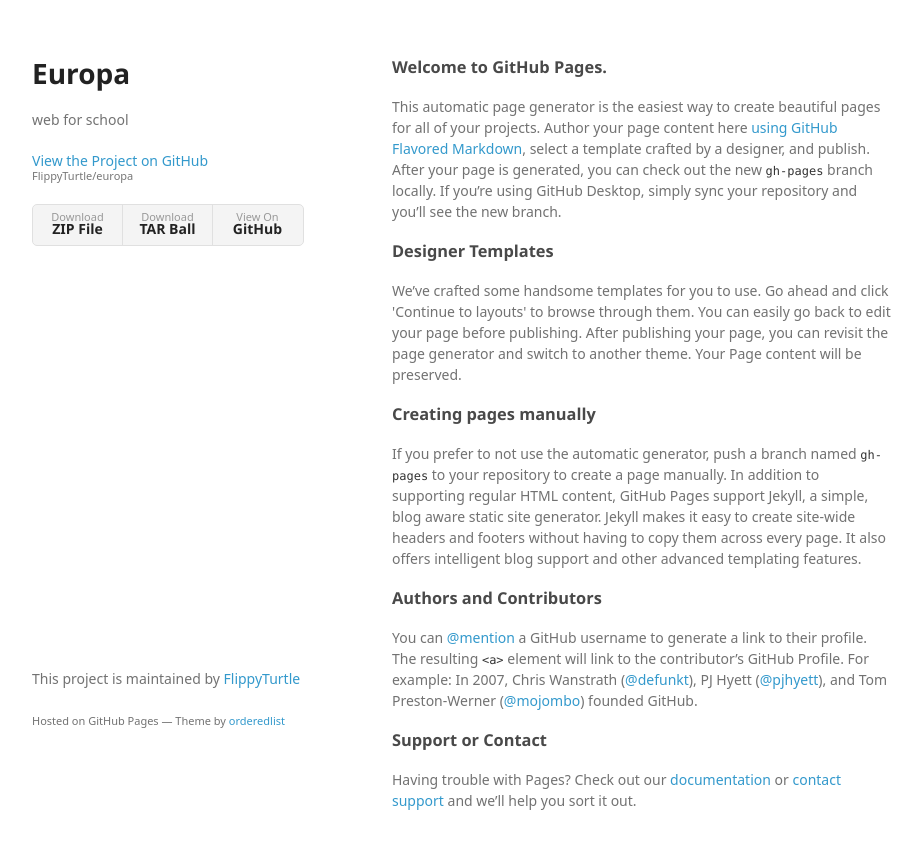
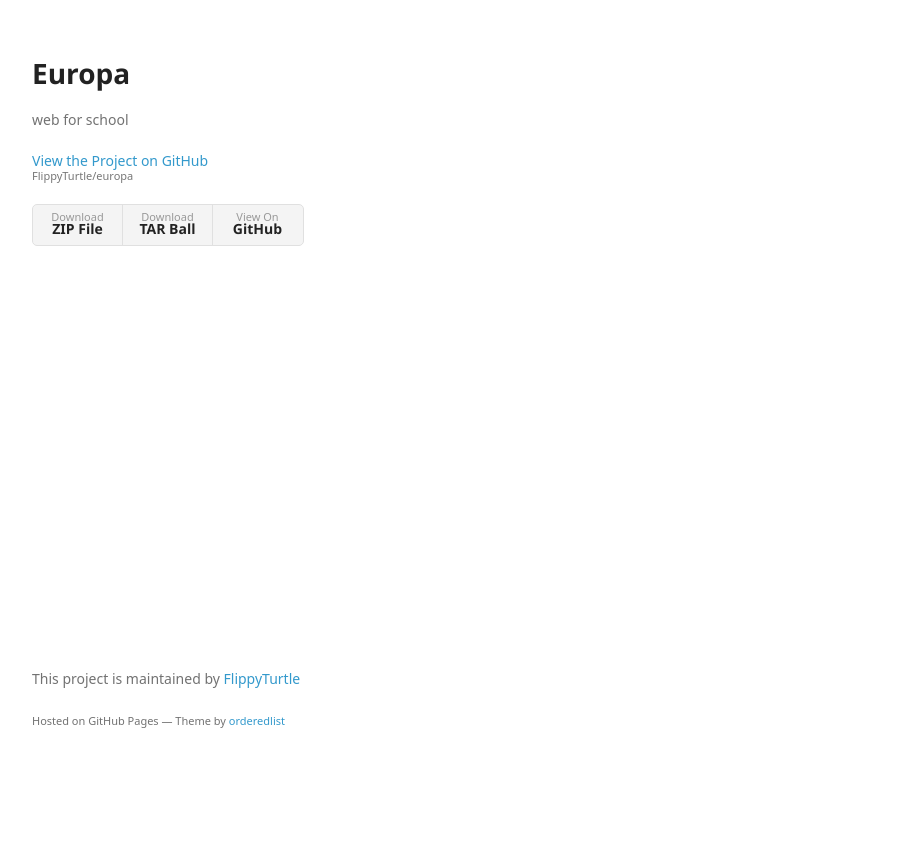
Before and after one commit to FlippyTurtle/europa, a plain HTML site: page index.html in a window 1280 px wide. Shown: the whole page, without its empty margins (178-1100 px from the left). After the commit the page ends 800 px from the top, so only its background shows below. Drawn offline with Linux system fonts and the light colour scheme; a web font is replaced by a local one.

Commit message:
Update index.html

```diff
--- a/index.html
+++ b/index.html
@@ -27,32 +27,6 @@
           <li><a href="https://github.com/FlippyTurtle/europa">View On <strong>GitHub</strong></a></li>
         </ul>
       </header>
-      <section>
-        <h3>
-<a id="welcome-to-github-pages" class="anchor" href="#welcome-to-github-pages" aria-hidden="true"><span aria-hidden="true" class="octicon octicon-link"></span></a>Welcome to GitHub Pages.</h3>
-
-<p>This automatic page generator is the easiest way to create beautiful pages for all of your projects. Author your page content here <a href="https://guides.github.com/features/mastering-markdown/">using GitHub Flavored Markdown</a>, select a template crafted by a designer, and publish. After your page is generated, you can check out the new <code>gh-pages</code> branch locally. If you’re using GitHub Desktop, simply sync your repository and you’ll see the new branch.</p>
-
-<h3>
-<a id="designer-templates" class="anchor" href="#designer-templates" aria-hidden="true"><span aria-hidden="true" class="octicon octicon-link"></span></a>Designer Templates</h3>
-
-<p>We’ve crafted some handsome templates for you to use. Go ahead and click 'Continue to layouts' to browse through them. You can easily go back to edit your page before publishing. After publishing your page, you can revisit the page generator and switch to another theme. Your Page content will be preserved.</p>
-
-<h3>
-<a id="creating-pages-manually" class="anchor" href="#creating-pages-manually" aria-hidden="true"><span aria-hidden="true" class="octicon octicon-link"></span></a>Creating pages manually</h3>
-
-<p>If you prefer to not use the automatic generator, push a branch named <code>gh-pages</code> to your repository to create a page manually. In addition to supporting regular HTML content, GitHub Pages support Jekyll, a simple, blog aware static site generator. Jekyll makes it easy to create site-wide headers and footers without having to copy them across every page. It also offers intelligent blog support and other advanced templating features.</p>
-
-<h3>
-<a id="authors-and-contributors" class="anchor" href="#authors-and-contributors" aria-hidden="true"><span aria-hidden="true" class="octicon octicon-link"></span></a>Authors and Contributors</h3>
-
-<p>You can <a href="https://help.github.com/articles/basic-writing-and-formatting-syntax/#mentioning-users-and-teams" class="user-mention">@mention</a> a GitHub username to generate a link to their profile. The resulting <code>&lt;a&gt;</code> element will link to the contributor’s GitHub Profile. For example: In 2007, Chris Wanstrath (<a href="https://github.com/defunkt" class="user-mention">@defunkt</a>), PJ Hyett (<a href="https://github.com/pjhyett" class="user-mention">@pjhyett</a>), and Tom Preston-Werner (<a href="https://github.com/mojombo" class="user-mention">@mojombo</a>) founded GitHub.</p>
-
-<h3>
-<a id="support-or-contact" class="anchor" href="#support-or-contact" aria-hidden="true"><span aria-hidden="true" class="octicon octicon-link"></span></a>Support or Contact</h3>
-
-<p>Having trouble with Pages? Check out our <a href="https://help.github.com/pages">documentation</a> or <a href="https://github.com/contact">contact support</a> and we’ll help you sort it out.</p>
-      </section>
       <footer>
         <p>This project is maintained by <a href="https://github.com/FlippyTurtle">FlippyTurtle</a></p>
         <p><small>Hosted on GitHub Pages &mdash; Theme by <a href="https://github.com/orderedlist">orderedlist</a></small></p>
```
